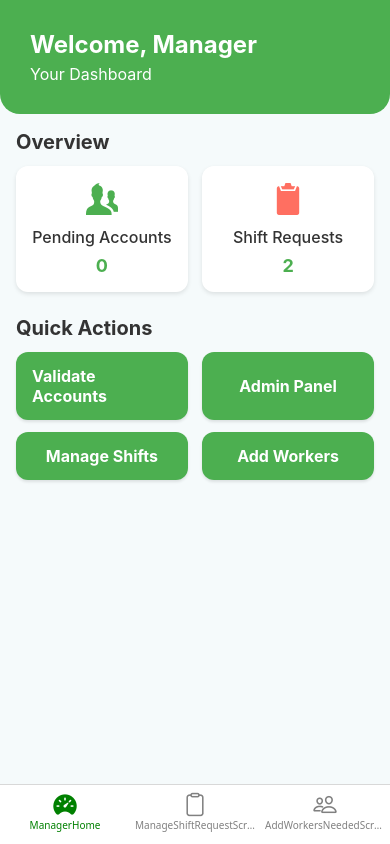
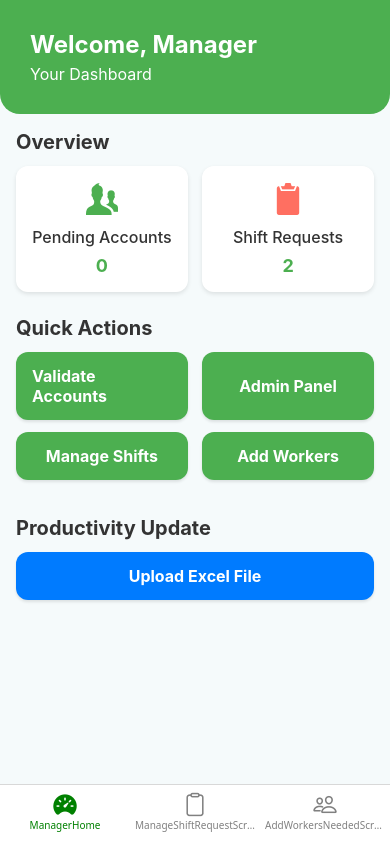
Before and after one commit to EHB-TI/EasyPlanningGroup9, a React Native app: screen /ManagerHome in a window 390 px wide. Built offline with nearby package versions, Linux system fonts and the light colour scheme; no server answers; the database is empty.

Commit message:
function updateproductivity aangemaakt and button toegevoegd om function te gebruiken

```diff
--- a/package.json
+++ b/package.json
@@ -22,15 +22,18 @@
     "expo-document-picker": "^13.0.1",
     "expo-status-bar": "~2.0.0",
     "firebase": "^11.0.2",
+    "firebase-admin": "^13.0.2",
     "install": "^0.13.0",
     "npm": "^11.0.0",
     "react": "18.3.1",
     "react-native": "0.76.3",
+    "react-native-document-picker": "^9.3.1",
     "react-native-get-random-values": "^1.11.0",
     "react-native-push-notification": "^8.1.1",
     "react-native-safe-area-context": "4.12.0",
     "react-native-screens": "~4.1.0",
-    "uuid": "^11.0.3"
+    "uuid": "^11.0.3",
+    "xlsx": "^0.18.5"
   },
   "devDependencies": {
     "@babel/core": "^7.20.0"
--- a/screens/ManagerHome.js
+++ b/screens/ManagerHome.js
@@ -1,20 +1,20 @@
 import React, { useEffect, useState } from 'react';
 import { View, Text, StyleSheet, TouchableOpacity, ScrollView } from 'react-native';
 import { Entypo } from '@expo/vector-icons';
-import { getDatabase, ref, get, child } from 'firebase/database';
+import { getDatabase, ref, get } from 'firebase/database';
+import { handleFileUpload } from '../scripts/updateProductivity'; // Import the centralized function
 
 export default function ManagerHome({ navigation }) {
   const [pendingCount, setPendingCount] = useState(0);
 
-  const handleNavigate = (screen) => {
-    navigation.navigate(screen);
-  };
+  const database = getDatabase();
 
   useEffect(() => {
+    // Function to fetch pending users
     const fetchPendingUsers = async () => {
       try {
-        const dbRef = ref(getDatabase());
-        const snapshot = await get(child(dbRef, 'users'));
+        const usersRef = ref(database, 'users');
+        const snapshot = await get(usersRef);
 
         if (snapshot.exists()) {
           const usersData = snapshot.val();
@@ -30,6 +30,10 @@ export default function ManagerHome({ navigation }) {
 
     fetchPendingUsers();
   }, []);
+
+  const handleNavigate = (screen) => {
+    navigation.navigate(screen);
+  };
 
   return (
     <View style={styles.container}>
@@ -79,6 +83,14 @@ export default function ManagerHome({ navigation }) {
               <Text style={styles.actionCardText}>Add Workers</Text>
             </TouchableOpacity>
           </View>
+        </View>
+
+        {/* File Upload Button */}
+        <View style={styles.section}>
+          <Text style={styles.sectionTitle}>Productivity Update</Text>
+          <TouchableOpacity style={styles.fileUploadButton} onPress={handleFileUpload}>
+            <Text style={styles.fileUploadButtonText}>Upload Excel File</Text>
+          </TouchableOpacity>
         </View>
       </ScrollView>
     </View>
@@ -162,12 +174,29 @@ const styles = StyleSheet.create({
     shadowOffset: { width: 0, height: 2 },
     shadowRadius: 3,
     elevation: 2,
-    justifyContent: 'center'
+    justifyContent: 'center',
   },
   actionCardText: {
     fontSize: 16,
     fontWeight: 'bold',
     color: '#FFFFFF',
   },
-
+  fileUploadButton: {
+    backgroundColor: '#007BFF',
+    paddingVertical: 14,
+    paddingHorizontal: 16,
+    borderRadius: 12,
+    alignItems: 'center',
+    shadowColor: '#000',
+    shadowOpacity: 0.1,
+    shadowOffset: { width: 0, height: 2 },
+    shadowRadius: 3,
+    elevation: 2,
+    justifyContent: 'center',
+  },
+  fileUploadButtonText: {
+    fontSize: 16,
+    fontWeight: 'bold',
+    color: '#FFFFFF',
+  },
 });
--- /dev/null
+++ b/scripts/updateProductivity.js
@@ -0,0 +1,99 @@
+import * as DocumentPicker from 'expo-document-picker';
+import * as XLSX from 'xlsx';
+import { Alert } from 'react-native';
+import { getDatabase, ref, get, update } from 'firebase/database';
+
+export const handleFileUpload = async () => {
+  try {
+    // Prompt user to pick a file
+    const result = await DocumentPicker.getDocumentAsync({
+      type: 'application/vnd.openxmlformats-officedocument.spreadsheetml.sheet', // MIME type for Excel
+    });
+
+    if (result.type === 'success') {
+      const fileUri = result.uri;
+
+      // Read the Excel file
+      const response = await fetch(fileUri);
+      const data = await response.arrayBuffer();
+      const workbook = XLSX.read(data, { type: 'array' });
+
+      // Convert the first sheet into JSON
+      const sheetName = workbook.SheetNames[0];
+      const sheet = workbook.Sheets[sheetName];
+      const jsonData = XLSX.utils.sheet_to_json(sheet);
+
+      console.log('Excel Data:', jsonData);
+
+      // Initialize Firebase Database
+      const database = getDatabase();
+
+      // Loop through each row in the Excel data
+      for (const row of jsonData) {
+        const fullName = row['Naam']; // "NOM PRENOM"
+        const [lastName, firstName] = fullName.split(' '); // Split into last and first name
+        const productivityYear = row['Gem. 2024']; // Yearly productivity
+        const productivityLast3Months = row['Gem. Laatste 3 maand']; // Last 3 months productivity
+
+        if (firstName && lastName && productivityYear !== undefined && productivityLast3Months !== undefined) {
+          try {
+            // Get all users from Firebase
+            const usersRef = ref(database, 'users');
+            const snapshot = await get(usersRef);
+
+            if (snapshot.exists()) {
+              const users = snapshot.val();
+
+              // Find the user matching the first_name and last_name
+              const userId = Object.keys(users).find(
+                (key) =>
+                  users[key].first_name.toLowerCase() === firstName.toLowerCase() &&
+                  users[key].last_name.toLowerCase() === lastName.toLowerCase()
+              );
+
+              if (userId) {
+                const user = users[userId]; // Get the user object
+                const userRef = ref(database, `users/${userId}`);
+
+                // Only update if the productivity fields already exist
+                const updates = {};
+                if ('productivity_last_3_months' in user) {
+                  updates.productivity_last_3_months = productivityLast3Months;
+                }
+                if ('productivity_year_2024' in user) {
+                  updates.productivity_year_2024 = productivityYear;
+                }
+
+                // If there are updates to make, send them to Firebase
+                if (Object.keys(updates).length > 0) {
+                  await update(userRef, updates);
+                  console.log(`Updated successfully for ${fullName}`);
+                } else {
+                  console.log(`No productivity fields to update for ${fullName}`);
+                }
+              } else {
+                console.log(`User not found: ${fullName}`);
+              }
+            } else {
+              console.log('No users found in the database.');
+            }
+          } catch (error) {
+            console.error(`Error updating data for ${fullName}:`, error);
+          }
+        } else {
+          console.log(`Incomplete data for ${fullName}`);
+        }
+      }
+
+      // Show success message
+      Alert.alert('Success', 'Productivity data has been updated successfully.');
+    }
+  } catch (error) {
+    if (DocumentPicker.isCancel(error)) {
+      console.log('File selection cancelled');
+    } else {
+      console.error('Error selecting file:', error);
+      Alert.alert('Error', 'An error occurred while selecting the file.');
+    }
+  }
+};
```
Also changed, not shown: 2 other files (tests, documents, lock files or other folders).
